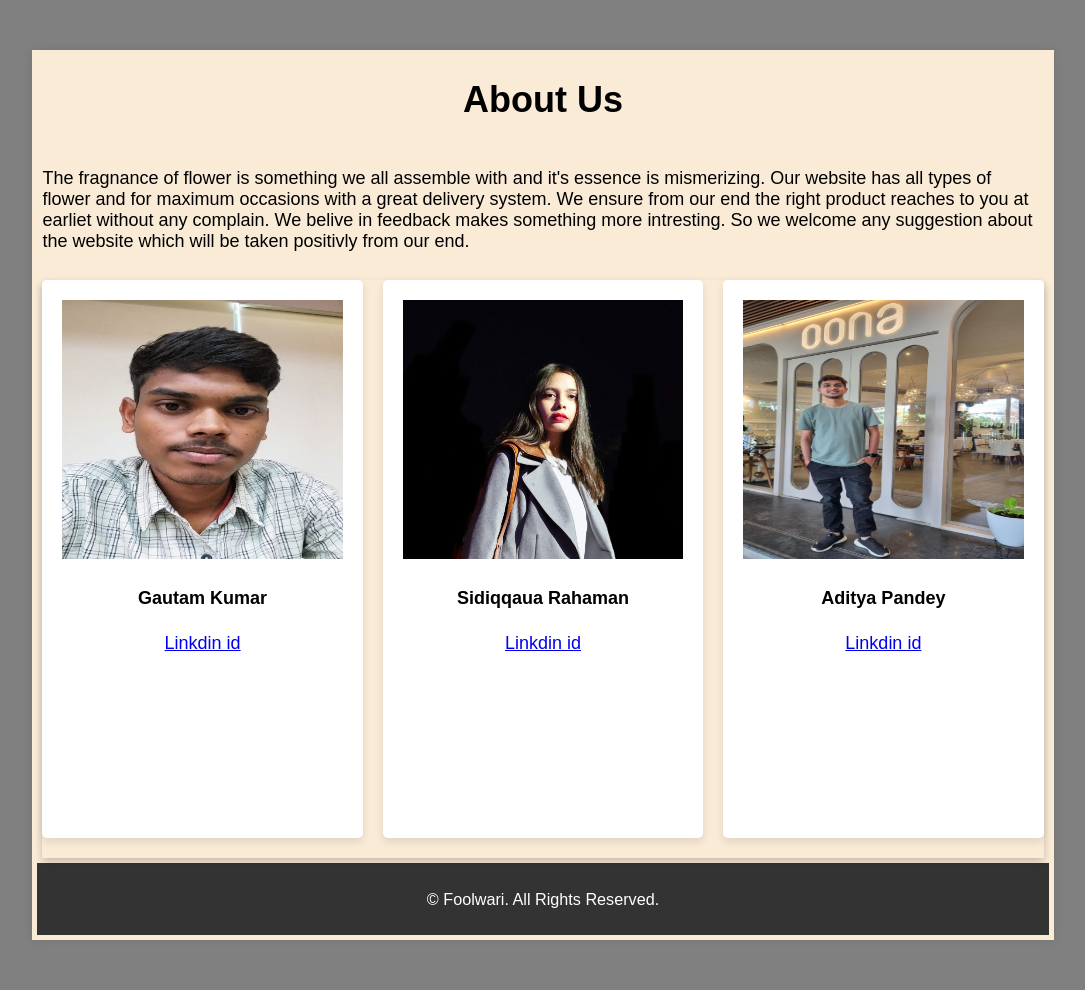
After one commit to Gautam-kr-Chauhan/phoolwari, a Django app: page /about in a window 1280 px wide. The commit adds this page. Shown: the whole page, without its empty margins (97-1182 px from the left). Run offline with Django 4.2, Linux system fonts and the light colour scheme.

Commit message:
Added about page

```diff
--- a/pages/urls.py
+++ b/pages/urls.py
@@ -1,6 +1,6 @@
 from django.urls import path
-from pages.views import index,heritage
+from pages.views import index,about
 urlpatterns = [
     path('',index,name='index'),
-    path('heritage',heritage,name="heritage"),
+    path('about',about,name="about"),
 ]
--- a/pages/views.py
+++ b/pages/views.py
@@ -7,5 +7,5 @@ def hello(request):
 def index(request):
     return render(request,'page/index.html')
 
-def heritage(request):
-    return render(request,'page/heritage.html')
+def about(request):
+    return render(request,'page/about2.html')
--- /dev/null
+++ b/static/css/astyle.css
@@ -0,0 +1,75 @@
+body {
+    font-family: 'Arial', sans-serif;
+    font-size: large;
+    background-color:grey;
+}
+
+.container {
+    max-width: 80%;
+    margin: 50px auto;
+    background-color:antiquewhite;
+    padding: 5px;
+    box-shadow: 0px 0px 10px rgba(0, 0, 0, 0.1);
+}
+
+header {
+    text-align: center;
+}
+
+.about-content {
+    display: flex;
+    flex-wrap: wrap;
+    justify-content: space-between;
+    align-items: center;
+    padding: 5px;
+}
+
+.about-image {
+    display: flex;
+    flex-wrap: wrap;
+    justify-content: space-between;
+    align-items: center;
+    padding: 5px;
+}
+
+footer{
+    text-align: center;
+    padding: 10px 0;
+    background-color: #333;
+    color: #ffffff;
+    font-size: 0.9em;
+}
+.profile{
+    box-shadow: 0 4px 8px 0 rgba(0,0,0,0.2);
+    display: flex;
+    justify-content: center; /* Center the cards horizontally */
+    gap: 20px;
+    height: 5%;
+    width: 100%;
+}
+
+.profile:hover {
+    box-shadow: 0 8px 16px 0 rgba(0,0,0,0.2);
+}
+.info{
+    padding: 2px 16px;
+    margin-bottom: 20px;
+    background-color: #ffffff;
+    padding: 20px;
+    width: 30%;
+    box-shadow: 0 4px 8px rgba(0, 0, 0, 0.1);
+    border-radius: 5px;
+    transition: 0.3s;
+    text-align: center;
+}
+.info img {
+    width: 100%;
+    height: 50%;
+}
+.info h2 {
+    margin-top: 10px;
+}
+
+.info p {
+    margin-bottom: 0;
+}
--- a/templates/base.html
+++ b/templates/base.html
@@ -28,6 +28,7 @@
           </form>
           <div class="collapse navbar-collapse" id="navbarSupportedContent">
             <ul class="navbar-nav ms-auto">
+              <a class="btn border border-black m-2 rounded-0 " href="{% url "about" %}">about us</a>
                 {% if user.is_authenticated %}
                   <li class="nav-item">
                     <a class="btn border border-black m-2 rounded-0 " href="">cart<i class="fa-solid fa-cart-shopping fa-lg"></i></a>
--- /dev/null
+++ b/templates/page/about2.html
@@ -0,0 +1,52 @@
+{% load static %}
+<!DOCTYPE html>
+<html lang="en">
+<head>
+    <meta charset="UTF-8">
+    <meta name="viewport" content="width=device-width, initial-scale=1.0">
+    <title>About Us</title>
+    <link rel="stylesheet" href={% static "css/astyle.css" %}>
+</head>
+<body>
+<div class="container">
+    <header>
+        <h1>About Us</h1>
+    </header>
+    <section class="about-content">
+        <p>
+            The fragnance of flower is something we all assemble with and it's essence is
+            mismerizing.
+            Our website has all types of flower and for maximum occasions with a great delivery
+            system.
+            We ensure from our end the right product reaches to you at earliet without any complain.
+            We belive in feedback makes something more intresting.
+            So we welcome any suggestion about the website which will
+            be taken positivly from our end.
+        </p>
+    </section>
+    <section class="about-image">
+        <div class="profile">
+            <div class="info">
+                <img src="{% static "images/gautam.jpg" %}" alt="Image not provided">
+                <h4><b>Gautam Kumar</b></h4>
+                <p><a href="https://www.linkedin.com/in/gautam-kumar-a70667215/">Linkdin id</a></p>
+            </div>
+            <div class="info">
+                <img src="{% static "images/siddiqua.jpg.png" %}" alt="Image not provided">
+                <h4><b>Sidiqqaua Rahaman</b></h4>
+                <p><a href="https://www.linkedin.com/in/siddiqua-rahman-bba658233/">Linkdin id</a></p>
+            </div>
+            <div class="info">
+                <img src="{% static "images/adi.jpg" %}" alt="Adi">
+                <h4><b>Aditya Pandey</b></h4>
+                <p><a href="https://www.linkedin.com/in/adityapandey03">Linkdin id</a></p>
+            </div>
+        </div>
+    </section>
+    <footer>
+        <p>&copy; Foolwari. All Rights Reserved.</p>
+    </footer>
+</div>
+
+</body>
+</html>
--- a/templates/user/signin.html
+++ b/templates/user/signin.html
@@ -27,7 +27,7 @@
                         <div class="mb-1">
                             <input type="submit" name="Sign In" class="btn btn-primary w-100" required>
                         </div>
-
+                        <label for="">don't have account?</label> <a href="{% url "signup" %}">sign up</a>
                     </form>
                 </div>
             </div>
--- a/user/views.py
+++ b/user/views.py
@@ -53,7 +53,6 @@ def signin(request):
     if request.method== "POST":
         username=request.POST.get('username')
         password=request.POST.get('password')
-
         user=authenticate(request,username=username,password=password)
         if user is None:
             messages.error(request,"Invalid Username or password")
```
Also changed, not shown: templates/page/heritage.html (deleted, +0 -37 lines), templates/page/index.html (+18 -17 lines), db.sqlite3, static/images/adi.jpg (added), static/images/banner-1.png (added), static/images/banner-2.jpg (added), static/images/gautam.jpg (added), static/images/siddiqua.jpg.png (added), 1 other file.
